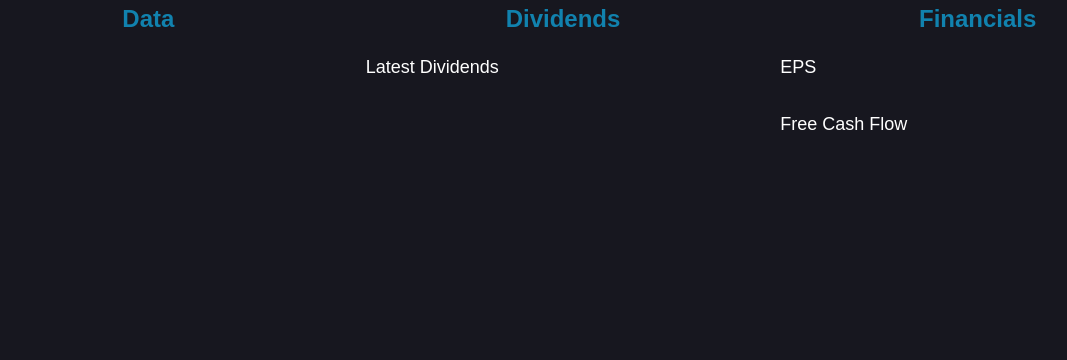
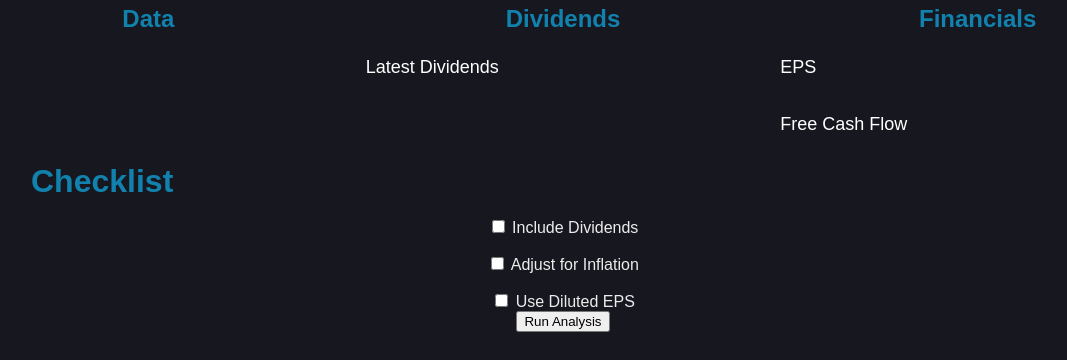
Before and after one commit to JacoboT27/StockAnalyzer, a Flask app: page / in a window 1280 px wide. Shown: the part 1574-1934 px from the top of the page, without its empty margins (77-1144 px from the left). Before the commit the page ends 1704 px from the top, so only its background shows below. Run offline with Flask 3, Linux system fonts and the light colour scheme.

Commit message:
checlist

```diff
--- a/static/style.css
+++ b/static/style.css
@@ -129,3 +129,19 @@ label {
   color: white;
   padding: 0;
 }
+
+.checklist h1 {
+  color: #1182ae;
+  text-align: left;
+  margin-left: 80px;
+}
+
+.checklist input[type="checkbox"] {
+  text-align: left;
+  background-color: #222;
+  padding: 15px;
+  border-radius: 10px;
+  color: white;
+  display: inline-block;
+  margin-top: 20px;
+}
--- a/templates/index.html
+++ b/templates/index.html
@@ -94,6 +94,13 @@
       </div>
     </div>
   </div>
+  <div class="checklist">
+    <h1>Checklist</h1>
+    <label><input type="checkbox" id="include-dividends" /> Include Dividends</label><br>
+    <label><input type="checkbox" id="adjust-for-inflation" /> Adjust for Inflation</label><br>
+    <label><input type="checkbox" id="use-diluted-eps" /> Use Diluted EPS</label><br>
+    <button onclick="runAnalysis()">Run Analysis</button>
+  </div>
 
   <script src="{{ url_for('static', filename='script.js') }}"></script>
 </body>
```
